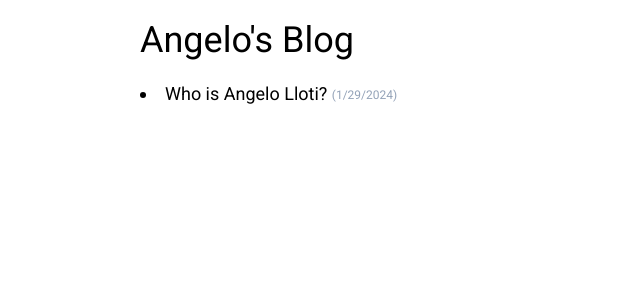
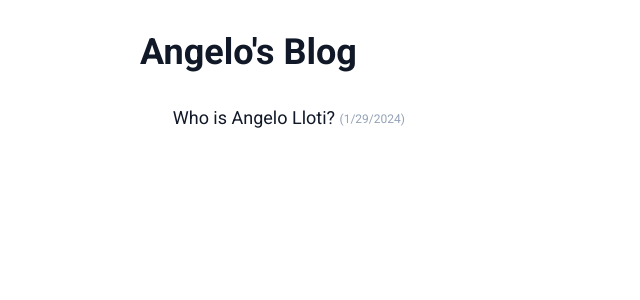
Before and after one commit to xDimGG/angelolloti, a SvelteKit app: page /blog in a window 1280 px wide. Shown: the top 300 px of the page, without its empty margins (0-640 px from the left). Built offline with nearby package versions, Linux system fonts and the light colour scheme.

Commit message:
fix scrollbar; update resume; fix hover icons

```diff
--- a/src/app.postcss
+++ b/src/app.postcss
@@ -14,7 +14,7 @@
 }
 
 * {
-	font-family: Roboto;
+	font-family: Roboto, sans-serif;
 }
 
 [data-animate-up]:not(.animate__animated), [data-animate-left]:not(.animate__animated) {
@@ -67,7 +67,6 @@ body {
 
 @media (hover: hover) and (min-width: 768px) {
 	.links > div {
-		z-index: -1;
 		position: relative;
 	}
 
@@ -85,7 +84,6 @@ body {
 
 	.links:hover a {
 		transform: translate(0px, 0px) scale(1) !important;
-		display: block;
 	}
 
 	.links a {
--- a/src/routes/Sections.svelte
+++ b/src/routes/Sections.svelte
@@ -39,7 +39,7 @@ register();
 <div class="sections">
 	<div class="h-screen flex flex-col items-center">
 		<div class="w-full text-right">
-			<a class="text-white bg-green-400 bg-opacity-75 underline text-lg py-1 px-2 rounded-bl-md" href="/blog">blog</a>
+			<a class="text-black bg-white bg-opacity-75 text-lg py-1 px-2 rounded-bl-md" href="/blog">go to my blog</a>
 		</div>
 		<div class="w-full mx-auto flex-grow flex flex-col-reverse md:flex-row items-center justify-center md:justify-around">
 			<div>
@@ -53,7 +53,7 @@ register();
 				<p class="text-slate-400 text-opacity-50 text-2xl animation-fadein animation-4 indent-2">Website Designer</p>
 			</div>
 			<div class="max-w-[80%] md:max-h-[60vh] animation-fadein animation-1 md:animation-2 links">
-				<img src="/me.jpeg" alt="Angelo Lloti" class="shadow-[0_0_40px_-10px_#e0e2e6] w-100% max-h-[50vh] md:max-h-[60vh] rounded-full">
+				<img src="/me.jpeg" alt="Angelo Lloti" class="shadow-[0_0_40px_-10px_#e0e2e6] w-100% max-h-[50vh] md:max-h-[60vh] rounded-full relative z-10">
 				<div class="w-100 flex items-center justify-around pt-3">
 					<a href="/Angelo_Lloti_Resume.pdf" class="fill-black bg-white p-4 rounded-full -mt-14 sm:-mt-20">
 						<svg class="w-12 sm:w-16" viewBox="0 0 24 24" xmlns="http://www.w3.org/2000/svg" fill-rule="evenodd" clip-rule="evenodd"><path d="M22 0h-20v24h14l6-6v-18zm-7 23h-12v-22h18v16h-6v6zm1-5h4.586l-4.586 4.586v-4.586zm-3 1h-8v1h8v-1zm0-3h-8v1h8v-1zm6-2v-1h-14v1h14zm0-4h-4v1h4v-1zm-6.006 1h-7.991l-.003-.789c-.003-.72-.006-1.615 1.314-1.92 1.483-.341 1.236-.418 1.158-.563-1.078-1.988-.71-3.173-.395-3.703.388-.651 1.089-1.025 1.923-1.025.827 0 1.523.368 1.91 1.011.545.904.409 2.222-.379 3.713-.105.196-.195.255 1.119.559 1.355.312 1.352 1.212 1.35 1.936l-.006.781zm-6.994-1h6c-.007-.547-.07-.626-.54-.734-.855-.198-1.629-.376-1.901-.972-.142-.311-.113-.66.087-1.039.61-1.151.758-2.146.407-2.729-.276-.458-.778-.526-1.053-.526-.48 0-.857.19-1.063.537-.352.59-.201 1.58.414 2.714.204.377.236.727.095 1.039-.269.598-1.036.774-1.847.962-.525.121-.593.202-.599.748zm13-2v-1h-4v1h4zm0-4h-4v1h4v-1z"/></svg>
--- a/src/routes/blog/+page.svelte
+++ b/src/routes/blog/+page.svelte
@@ -9,14 +9,14 @@ export let data;
 <title>Angelo Lloti's Blog</title>
 </svelte:head>
 
-<div class="h-screen w-screen px-3 dark:bg-slate-900">
-	<div class="container lg:max-w-[1000px] mx-auto dark:text-white">
-		<span class="block text-4xl py-5">Angelo's Blog</span>
-		<ul class="list-disc list-inside">
+<div class="h-screen w-full px-3 py-8 dark:bg-slate-900">
+	<div class="prose prose-img:max-h-[80vh] prose-gray dark:prose-invert lg:max-w-[1000px] mx-auto prose-a:no-underline">
+		<h1 class="block">Angelo's Blog</h1>
+		<ul class="marker:text-white">
 			{#each data.posts as { id, title, date }}
-			<li class="text-lg hover:underline">
-				<a href="/blog/{id}">{title}</a>
-				<span class="text-slate-400 dark:text-opacity-40 dark:text-white text-xs align-middle">({new Date(date).toLocaleDateString()})</span>
+			<li class="text-lg">
+				<a href="/blog/{id}" class="hover:underline">{title}</a>
+				<span class="text-slate-400 dark:text-opacity-30 dark:text-white text-xs align-middle">({new Date(date).toLocaleDateString()})</span>
 			</li>
 			{/each}
 		</ul>
--- a/src/routes/blog/[slug]/+page.svelte
+++ b/src/routes/blog/[slug]/+page.svelte
@@ -6,8 +6,8 @@ export let data;
 <title>{data.title}</title>
 </svelte:head>
 
-<div class="min-h-screen w-screen px-3 dark:bg-slate-900 py-8">
-	<div class="prose prose-img:max-h-[80vh] lg:max-w-[1000px] prose-gray  dark:prose-invert mx-auto">
+<div class="min-h-screen w-full dark:bg-slate-900 px-3 py-8">
+	<div class="prose prose-img:max-h-[80vh] prose-gray dark:prose-invert lg:max-w-[1000px] mx-auto">
 		<div class="flex justify-between">
 			<h1 class="mb-0">{data.title}</h1>
 			<div class="text-white block text-xs text-right text-opacity-50 shrink-0 ml-2">
```
Also changed, not shown: 1 other file (tests, documents, lock files or other folders).
